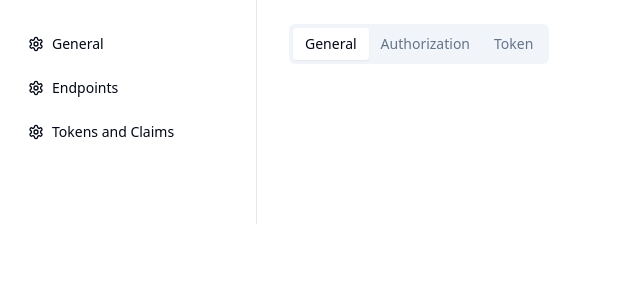
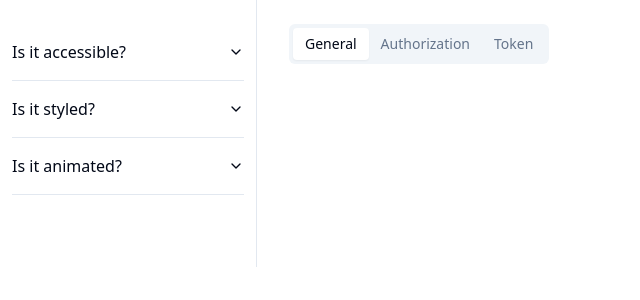
Before and after one commit to shaikathaque/sidebar-tab-nav-example, a React (Vite) app: page / in a window 1280 px wide. Shown: the top 300 px of the page, without its empty margins (0-640 px from the left). Built offline with nearby package versions, Linux system fonts and the light colour scheme.

Commit message:
add accordion to sidebar

```diff
--- a/package.json
+++ b/package.json
@@ -10,6 +10,7 @@
     "preview": "vite preview"
   },
   "dependencies": {
+    "@radix-ui/react-accordion": "^1.2.0",
     "@radix-ui/react-slot": "^1.1.0",
     "@radix-ui/react-tabs": "^1.1.0",
     "autoprefixer": "^10.4.19",
--- a/src/components/SettingsContainer.tsx
+++ b/src/components/SettingsContainer.tsx
@@ -1,5 +1,5 @@
 import Sidebar from "./Sidebar"
-import { Tabs, TabsContent, TabsList, TabsTrigger } from "./ui/tabs";
+import { Tabs, TabsList, TabsTrigger } from "./ui/tabs";
 
 const sidebarItems = [{ title: 'General'}, { title: 'Endpoints'}, { title: 'Tokens and Claims'}];
 
@@ -27,6 +27,9 @@
           </Tabs>
         </div>
       </div>
+
+
+
     </div>
   )
 }
--- a/src/components/Sidebar.tsx
+++ b/src/components/Sidebar.tsx
@@ -1,3 +1,4 @@
+import { Accordion, AccordionContent, AccordionItem, AccordionTrigger } from "./ui/accordion";
 import { Button } from "./ui/button";
 import { Settings } from 'lucide-react';
 
@@ -15,14 +16,69 @@
       <div className="space-y-4 py-4">
         <div className="px-3 py-2">
           <div className="space-y-1">
-            {items.map((item, index) => (
+            {/* {items.map((item, index) => (
               <>
                 <Button key={index} variant="ghost" className="w-full justify-start">
                   <Settings className="mr-2 h-4 w-4"/>
                   <p>{item.title}</p>
                 </Button>
               </>
-            ))}
+            ))} */}
+            <>
+            <Accordion type="single" collapsible className="w-full">
+              <AccordionItem value="item-1">
+                <AccordionTrigger>Is it accessible?</AccordionTrigger>
+                <AccordionContent>
+                  <Button variant="ghost" className="w-full justify-start">
+                    <Settings className="mr-2 h-4 w-4"/>
+                    <p>Item A</p>
+                  </Button>
+                  <Button variant="ghost" className="w-full justify-start">
+                    <Settings className="mr-2 h-4 w-4"/>
+                    <p>Item B</p>
+                  </Button>
+                  <Button variant="ghost" className="w-full justify-start">
+                    <Settings className="mr-2 h-4 w-4"/>
+                    <p>Item C</p>
+                  </Button>
+                </AccordionContent>
+              </AccordionItem>
+              <AccordionItem value="item-2">
+                <AccordionTrigger>Is it styled?</AccordionTrigger>
+                <AccordionContent>
+                  <Button variant="ghost" className="w-full justify-start">
+                    <Settings className="mr-2 h-4 w-4"/>
+                    <p>Item A</p>
+                  </Button>
+                  <Button variant="ghost" className="w-full justify-start">
+                    <Settings className="mr-2 h-4 w-4"/>
+                    <p>Item B</p>
+                  </Button>
+                  <Button variant="ghost" className="w-full justify-start">
+                    <Settings className="mr-2 h-4 w-4"/>
+                    <p>Item C</p>
+                  </Button>
+                </AccordionContent>
+              </AccordionItem>
+              <AccordionItem value="item-3">
+                <AccordionTrigger>Is it animated?</AccordionTrigger>
+                <AccordionContent>
+                  <Button variant="ghost" className="w-full justify-start">
+                    <Settings className="mr-2 h-4 w-4"/>
+                    <p>Item A</p>
+                  </Button>
+                  <Button variant="ghost" className="w-full justify-start">
+                    <Settings className="mr-2 h-4 w-4"/>
+                    <p>Item B</p>
+                  </Button>
+                  <Button variant="ghost" className="w-full justify-start">
+                    <Settings className="mr-2 h-4 w-4"/>
+                    <p>Item C</p>
+                  </Button>
+                </AccordionContent>
+              </AccordionItem>
+            </Accordion>
+            </>
           </div>
         </div>
       </div>
--- /dev/null
+++ b/src/components/ui/accordion.tsx
@@ -0,0 +1,56 @@
+import * as React from "react"
+import * as AccordionPrimitive from "@radix-ui/react-accordion"
+import { ChevronDown } from "lucide-react"
+
+import { cn } from "@/lib/utils"
+
+const Accordion = AccordionPrimitive.Root
+
+const AccordionItem = React.forwardRef<
+  React.ElementRef<typeof AccordionPrimitive.Item>,
+  React.ComponentPropsWithoutRef<typeof AccordionPrimitive.Item>
+>(({ className, ...props }, ref) => (
+  <AccordionPrimitive.Item
+    ref={ref}
+    className={cn("border-b", className)}
+    {...props}
+  />
+))
+AccordionItem.displayName = "AccordionItem"
+
+const AccordionTrigger = React.forwardRef<
+  React.ElementRef<typeof AccordionPrimitive.Trigger>,
+  React.ComponentPropsWithoutRef<typeof AccordionPrimitive.Trigger>
+>(({ className, children, ...props }, ref) => (
+  <AccordionPrimitive.Header className="flex">
+    <AccordionPrimitive.Trigger
+      ref={ref}
+      className={cn(
+        "flex flex-1 items-center justify-between py-4 font-medium transition-all hover:underline [&[data-state=open]>svg]:rotate-180",
+        className
+      )}
+      {...props}
+    >
+      {children}
+      <ChevronDown className="h-4 w-4 shrink-0 transition-transform duration-200" />
+    </AccordionPrimitive.Trigger>
+  </AccordionPrimitive.Header>
+))
+AccordionTrigger.displayName = AccordionPrimitive.Trigger.displayName
+
+const AccordionContent = React.forwardRef<
+  React.ElementRef<typeof AccordionPrimitive.Content>,
+  React.ComponentPropsWithoutRef<typeof AccordionPrimitive.Content>
+>(({ className, children, ...props }, ref) => (
+  <AccordionPrimitive.Content
+    ref={ref}
+    className="overflow-hidden text-sm transition-all data-[state=closed]:animate-accordion-up data-[state=open]:animate-accordion-down"
+    {...props}
+  >
+    <div className={cn("pb-4 pt-0", className)}>{children}</div>
+  </AccordionPrimitive.Content>
+))
+
+AccordionContent.displayName = AccordionPrimitive.Content.displayName
+
+export { Accordion, AccordionItem, AccordionTrigger, AccordionContent }
```
Also changed, not shown: src/main.tsx (+31 -0 lines), 1 other file (tests, documents, lock files or other folders).
